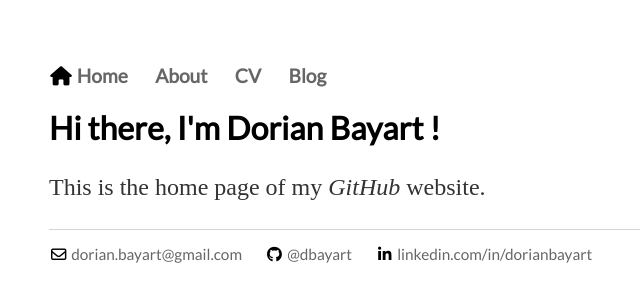
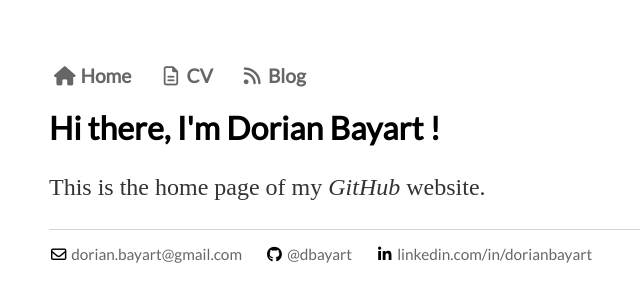
Before and after one commit to dorianbayart/dorianbayart.github.io, a Jekyll site: the page built from index.html, in a window 1280 px wide. Shown: the top 302 px of the page, without its empty margins (143-783 px from the left). Built offline with Jekyll 4.4.1, drawn with Linux system fonts in a browser that asks for light colours; nearby versions of some CDN libraries.

Commit message:
Update default.html

```diff
--- a/_layouts/default.html
+++ b/_layouts/default.html
@@ -4,17 +4,37 @@
 		<title>{{ page.title }}</title>
 		<!-- link to main stylesheet -->
 
+		<script type="text/javascript" src="http://code.jquery.com/jquery-2.2.2.min.js"></script>
 		<link rel="stylesheet" type="text/css" href="/css/main.css">
-		<script type="text/javascript" src="http://code.jquery.com/jquery-2.2.2.min.js"></script>
+		<script>
+			// Defer loading of Awesome Font
+			var cb = function() {
+				var l = document.createElement('link'); l.rel = 'stylesheet';
+				l.href = 'http://netdna.bootstrapcdn.com/font-awesome/latest/css/font-awesome.min.css';
+				var h = document.getElementsByTagName('head')[0]; h.parentNode.insertBefore(l, h);
+			};
+			var raf = requestAnimationFrame || mozRequestAnimationFrame || webkitRequestAnimationFrame || msRequestAnimationFrame;
+			if (raf) raf(cb); else window.addEventListener('load', cb);
+		</script>
+		<script>
+			// Defer loading of Google Font Lato
+			var cb = function() {
+				var l = document.createElement('link'); l.rel = 'stylesheet';
+				l.href = 'http://fonts.googleapis.com/css?family=Lato&subset=latin,latin-ext';
+				var h = document.getElementsByTagName('head')[0]; h.parentNode.insertBefore(l, h);
+			};
+			var raf = requestAnimationFrame || mozRequestAnimationFrame || webkitRequestAnimationFrame || msRequestAnimationFrame;
+			if (raf) raf(cb); else window.addEventListener('load', cb);
+		</script>
 	</head>
 	<body>
 		<nav id="nav">
 		<ul>
 			{% assign current = page.url | downcase | split: '/' %}
-			<li {% if current[1] == 'index.html' %}class='current'{% endif %}><i class="fa fa-home fa-fw"></i>&nbsp;<a href="/index.html">Home</a></li>
-			<li {% if current[1] == 'about' %}class='current'{% endif %}>&nbsp;<a href="/about">About</a></li>
-			<li {% if current[1] == 'cv' %}class='current'{% endif %}>&nbsp;<a href="/cv">CV</a></li>
-			<li {% if current[1] == 'blog' %}class='current'{% endif %}>&nbsp;<a href="/blog">Blog</a></li>
+			<li {% if current[1] == 'index.html' %}class='current'{% endif %}>&nbsp;<a href="/index.html"><i class="fa fa-home fa-fw"></i>&nbsp;Home</a></li>
+			<!--<li {% if current[1] == 'about' %}class='current'{% endif %}>&nbsp;<a href="/about">&nbsp;About</a></li>-->
+			<li {% if current[1] == 'cv' %}class='current'{% endif %}>&nbsp;<a href="/cv"><i class="fa fa-file-text-o fa-fw"></i>&nbsp;CV</a></li>
+			<li {% if current[1] == 'blog' %}class='current'{% endif %}>&nbsp;<a href="/blog"><i class="fa fa-rss fa-fw"></i>&nbsp;Blog</a></li>
 		</ul>
 		</nav>
 		<div class="container">
@@ -31,7 +51,5 @@
 		</footer>
 
 
-		<link rel="stylesheet" type="text/css" href="http://netdna.bootstrapcdn.com/font-awesome/latest/css/font-awesome.min.css">
-		<link rel="stylesheet" type="text/css" href="http://fonts.googleapis.com/css?family=Lato&subset=latin,latin-ext">
 	</body>
 </html>
```
